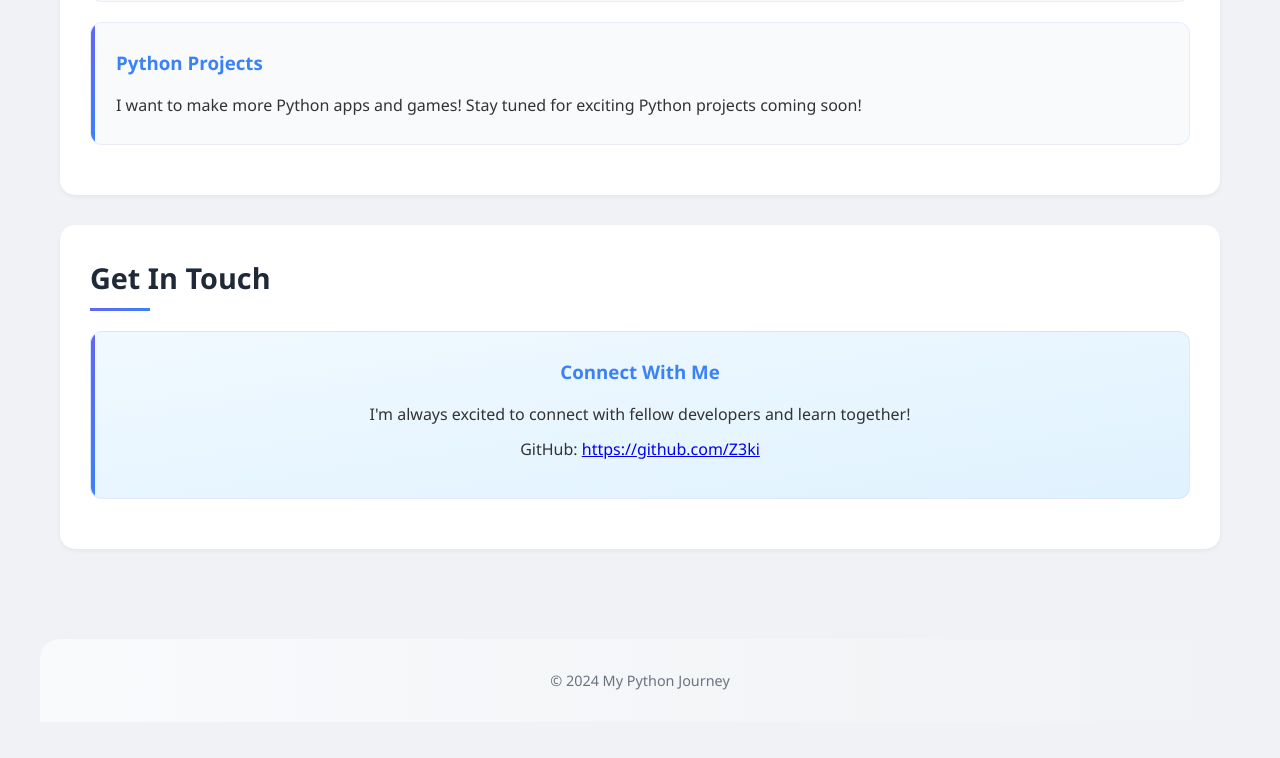
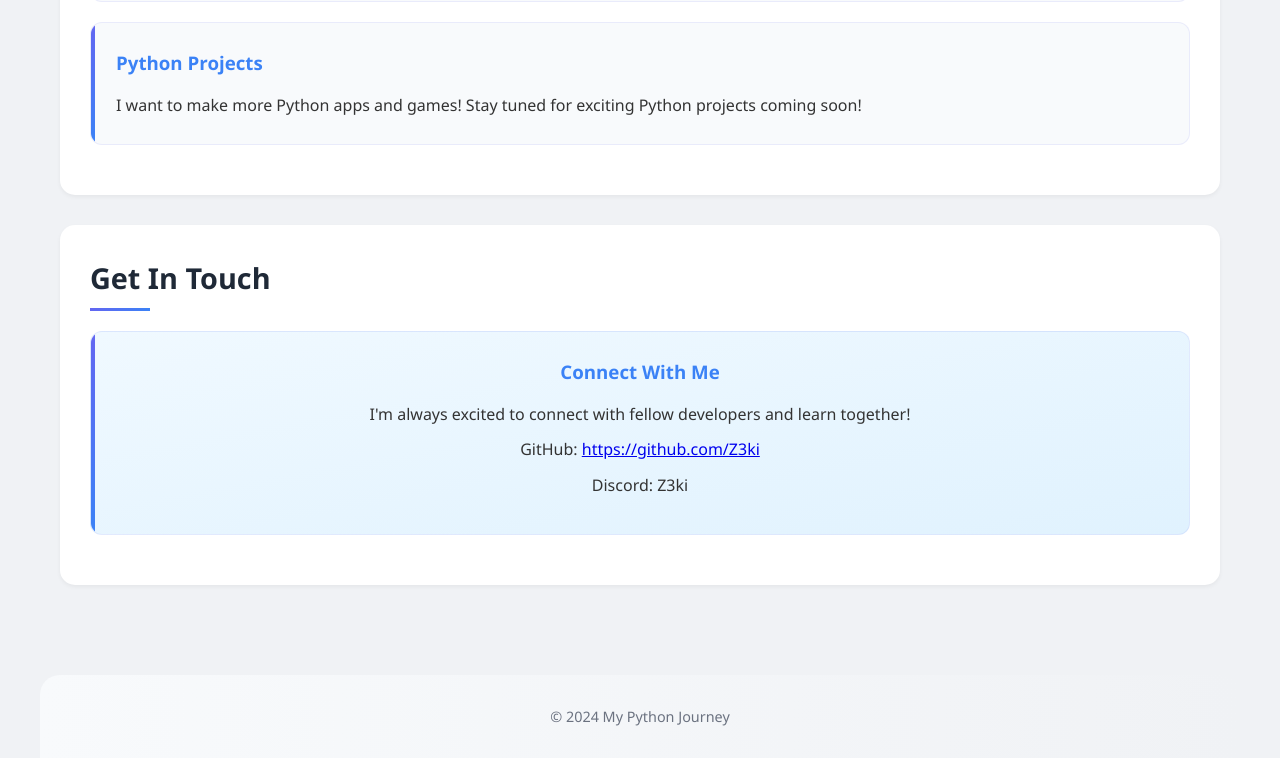
Before and after one commit to Z3ki/Website, a website built with Vite: page index.html in a window 1280 px wide. Shown: the part 1093-1851 px from the top of the page. Before the commit the page ends 1815 px from the top, so only its background shows below. Built offline with nearby package versions, Linux system fonts and the light colour scheme.

Commit message:
added discord contact

```diff
--- a/index.html
+++ b/index.html
@@ -54,6 +54,7 @@
                 <h3>Connect With Me</h3>
                 <p>I'm always excited to connect with fellow developers and learn together!</p>
                 <p>GitHub: <a href="https://github.com/Z3ki" target="_blank" rel="noopener noreferrer">https://github.com/Z3ki</a></p>
+                <p>Discord: Z3ki</p>
             </div>
         </section>
     </main>
```
